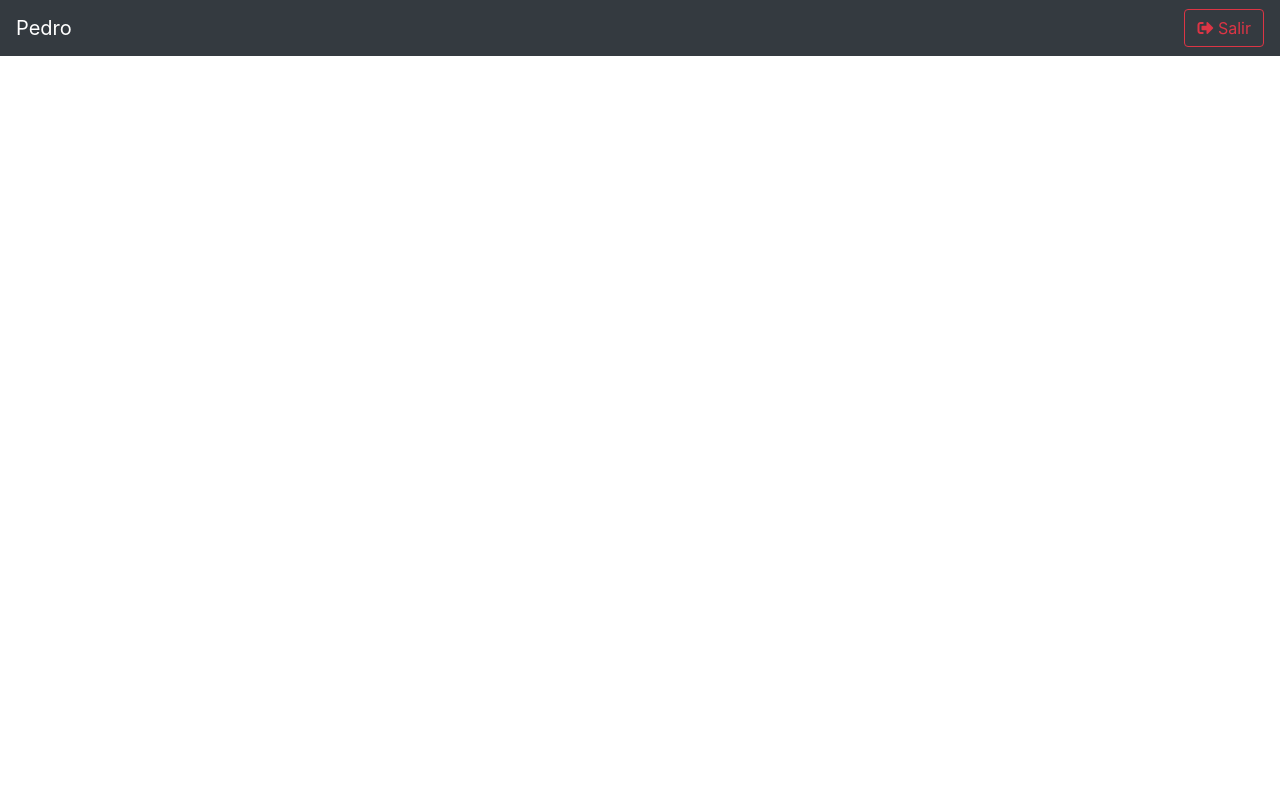
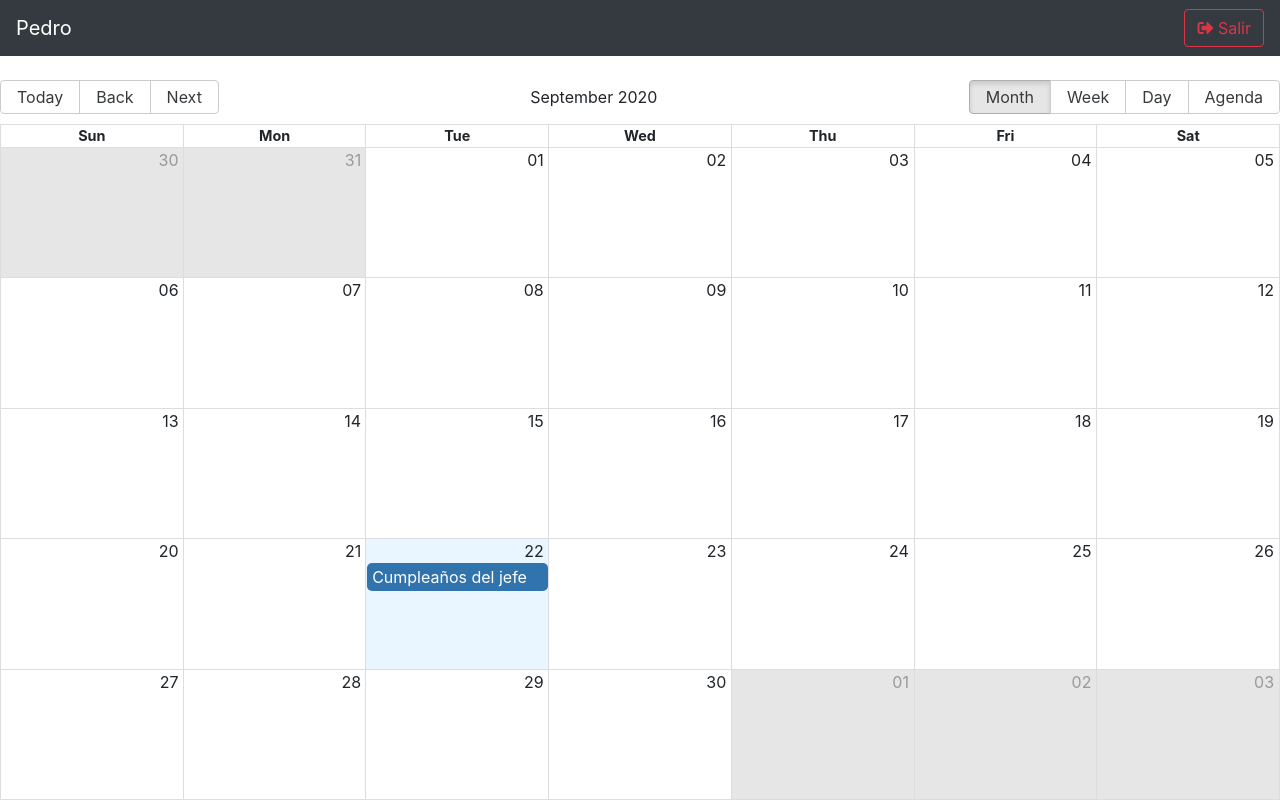
Before and after one commit to leotangram/reactFH-08-calendar, a React (Create React App) app: page / in a window 1280 px wide. Built offline with nearby package versions, Linux system fonts and the light colour scheme.

Commit message:
React Big Calendar

```diff
--- a/package.json
+++ b/package.json
@@ -6,7 +6,9 @@
     "@testing-library/jest-dom": "^4.2.4",
     "@testing-library/react": "^9.3.2",
     "@testing-library/user-event": "^7.1.2",
+    "moment": "^2.29.0",
     "react": "^16.13.1",
+    "react-big-calendar": "^0.28.0",
     "react-dom": "^16.13.1",
     "react-router-dom": "^5.2.0",
     "react-scripts": "3.4.3"
--- a/src/components/calendar/CalendarScreen.js
+++ b/src/components/calendar/CalendarScreen.js
@@ -1,10 +1,30 @@
 import React from 'react'
+import moment from 'moment'
+import { Calendar, momentLocalizer } from 'react-big-calendar'
 import Navbar from '../ui/Navbar'
+import 'react-big-calendar/lib/css/react-big-calendar.css'
+
+const localizer = momentLocalizer(moment)
+
+const events = [
+  {
+    title: 'Cumpleaños del jefe',
+    start: moment().toDate(),
+    end: moment().add(2, 'hours').toDate(),
+    bgcolor: '#fafafa'
+  }
+]
 
 const CalendarScreen = () => {
   return (
-    <div>
+    <div className="calendar-screen">
       <Navbar />
+      <Calendar
+        localizer={localizer}
+        events={events}
+        startAccesor="start"
+        endAccesor="end"
+      />
     </div>
   )
 }
--- a/src/index.js
+++ b/src/index.js
@@ -2,6 +2,7 @@
 import ReactDOM from 'react-dom'
 import App from './App'
 import * as serviceWorker from './serviceWorker'
+import './styles.css'
 
 ReactDOM.render(
   <React.StrictMode>
--- /dev/null
+++ b/src/styles.css
@@ -0,0 +1,15 @@
+html,
+body {
+  height: 100vh;
+  width: 100vw;
+}
+
+.calendar-screen {
+  display: flex;
+  flex-flow: column;
+  height: 100vh;
+}
+
+.rbc-calendar {
+  height: 100%;
+}
```
Also changed, not shown: 1 other file (tests, documents, lock files or other folders).
